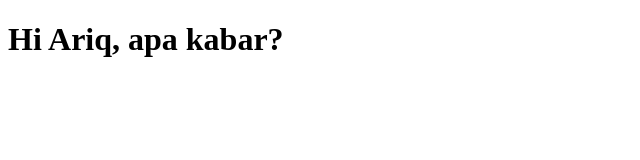
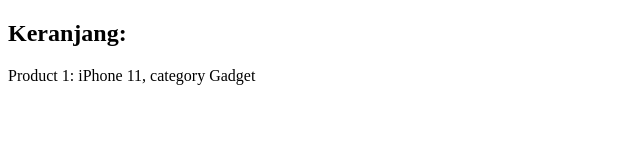
Before and after one commit to ariqd/es6-bwa-tutorial, a plain HTML site: page index.html in a window 1280 px wide. Shown: the whole page, without its empty margins (0-640 px from the left). Drawn offline with Linux system fonts and the light colour scheme.

Commit message:
object literals

```diff
--- a/index.html
+++ b/index.html
@@ -7,7 +7,8 @@
     <title>ES6 - Sinarmas</title>
   </head>
   <body>
-    <h1 id="user"></h1>
+    <h2>Keranjang:</h2>
+    <p id="cart"></p>
     <script src="main.js"></script>
   </body>
 </html>
--- a/main.js
+++ b/main.js
@@ -1,10 +1,28 @@
 // Ambil element
-const user = document.getElementById("user");
+const cart = document.getElementById("cart");
 
 // ES5
-// const user_logged = "Ariq";
-// user.innerHTML = "Hi, " + user_logged + ". Apa kabar?";
+// function addProduct(name, category) {
+//   return {
+//     name: name,
+//     category: category,
+//   };
+// }
+
+// var getProduct = addProduct("iPhone 11", "Gadget");
+
+// console.log(getProduct);
 
 // ES 6
-const user_logged = "Ariq";
-user.innerHTML = `Hi ${user_logged}, apa kabar?`
+function addProduct(name, category) {
+  return {
+    name,
+    category,
+  };
+}
+
+var getProduct = addProduct("iPhone 11", "Gadget");
+
+// console.log(getProduct);
+
+cart.innerHTML = `Product 1: ${getProduct.name},  category ${getProduct.category}`;
```
